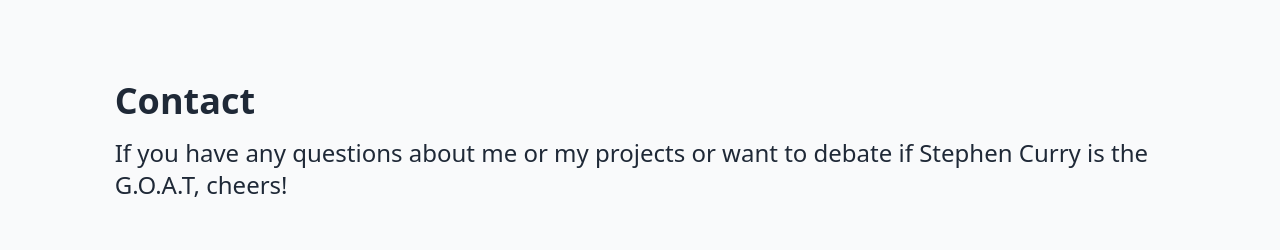
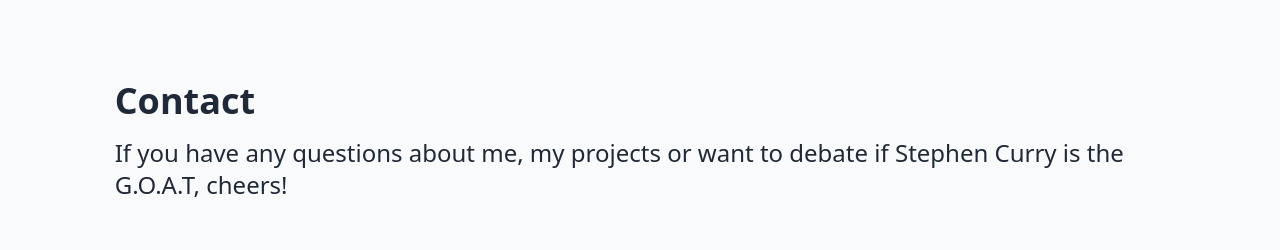
Before and after one commit to alvinwquach/alvin-quach-portfolio, a Next.js app: page / in a window 1280 px wide. Shown: the part 2100-2350 px from the top of the page. Built offline with nearby package versions, Linux system fonts and the light colour scheme.

Commit message:
added resume

```diff
--- a/pages/index.tsx
+++ b/pages/index.tsx
@@ -373,7 +373,7 @@
             <div className="text-left">
               <h2 className="text-4xl font-bold text-gray-800">Contact</h2>
               <p className="pt-4 text-2xl">
-                If you have any questions about me or my projects or want to
+                If you have any questions about me, my projects or want to
                 debate if Stephen Curry is the G.O.A.T, cheers!
               </p>
             </div>
```
